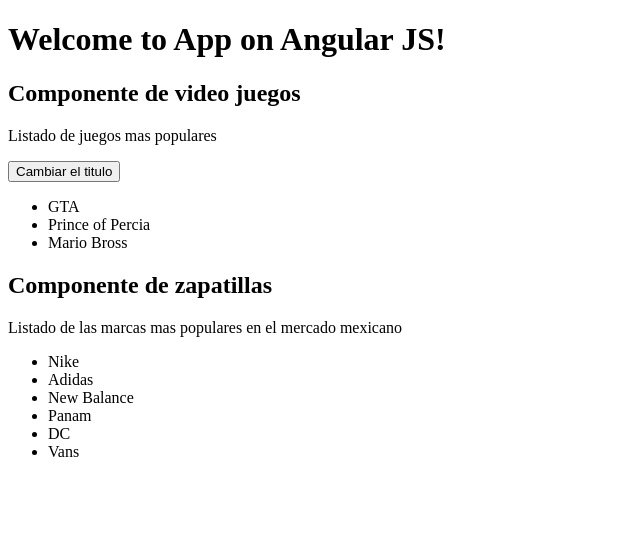
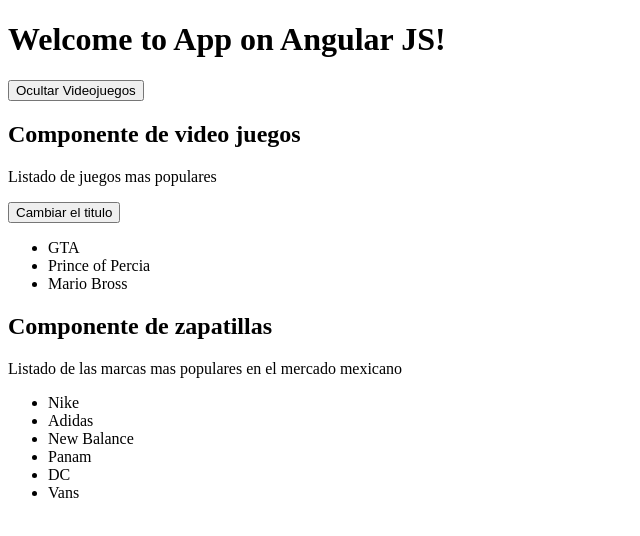
Before and after one commit to victorj-sosar/PruebasAngular, an Angular app: page / in a window 1280 px wide. Shown: the top 536 px of the page, without its empty margins (0-640 px from the left). Built offline with nearby package versions, Linux system fonts and the light colour scheme.

Commit message:
directivas *ngif para app.component

```diff
--- a/src/app/app.component.html
+++ b/src/app/app.component.html
@@ -3,6 +3,8 @@
   <h1>
     Welcome to {{ title }}!
   </h1>
-  <videojuego></videojuego>
+<button (click)="OcultarVideojuegos(false)" *ngIf="mostrar_videojuegos">Ocultar Videojuegos</button>
+<button (click)="OcultarVideojuegos(true)" *ngIf="!mostrar_videojuegos">Mosrar Videojuegos</button>
+  <videojuego *ngIf="mostrar_videojuegos"></videojuego>
   <zapatillas></zapatillas>
 </div>
--- a/src/app/app.component.ts
+++ b/src/app/app.component.ts
@@ -7,4 +7,8 @@ import { Component } from '@angular/core';
 })
 export class AppComponent {
   title = 'App on Angular JS';
+  mostrar_videojuegos: boolean = true;
+  OcultarVideojuegos(valor){
+    this.mostrar_videojuegos = valor;
+  }
 }
```
